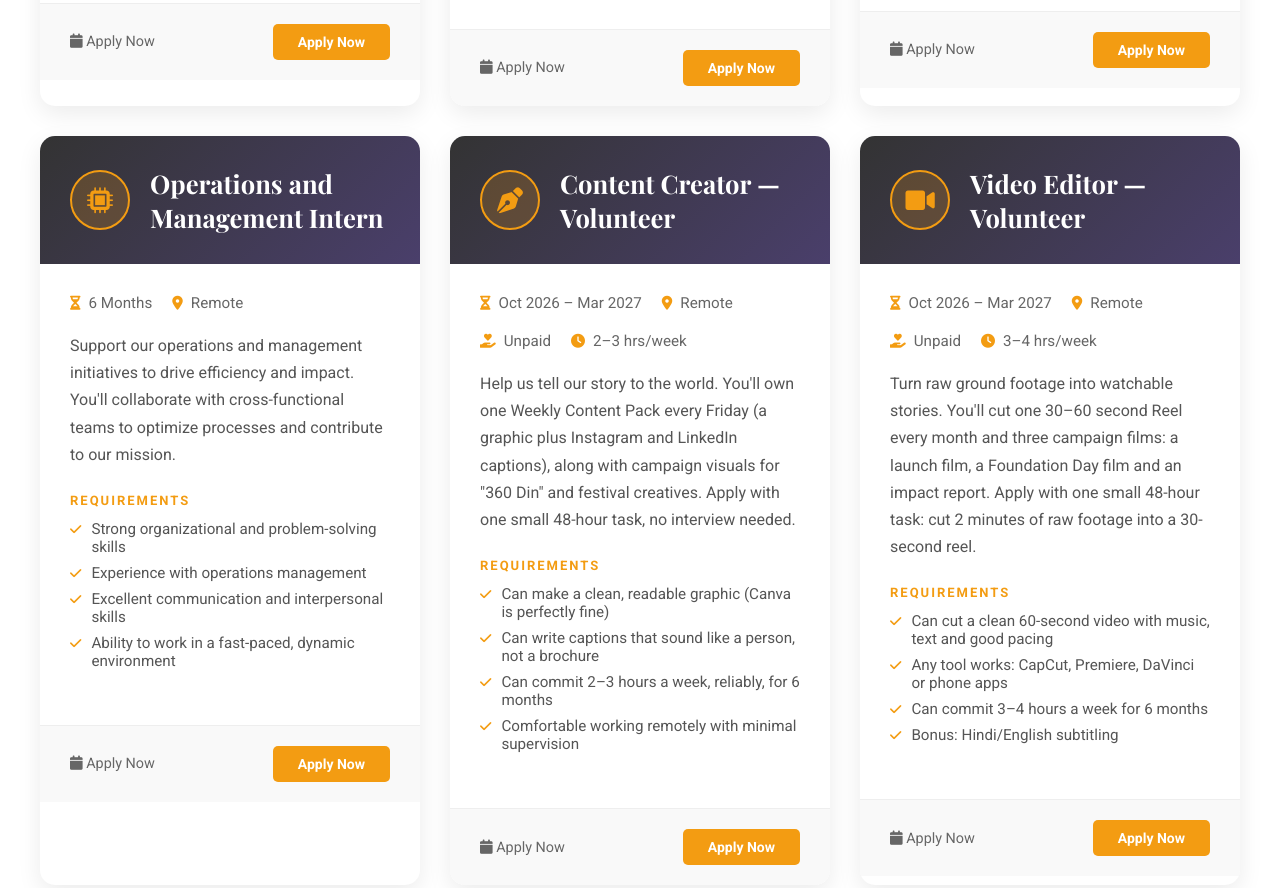
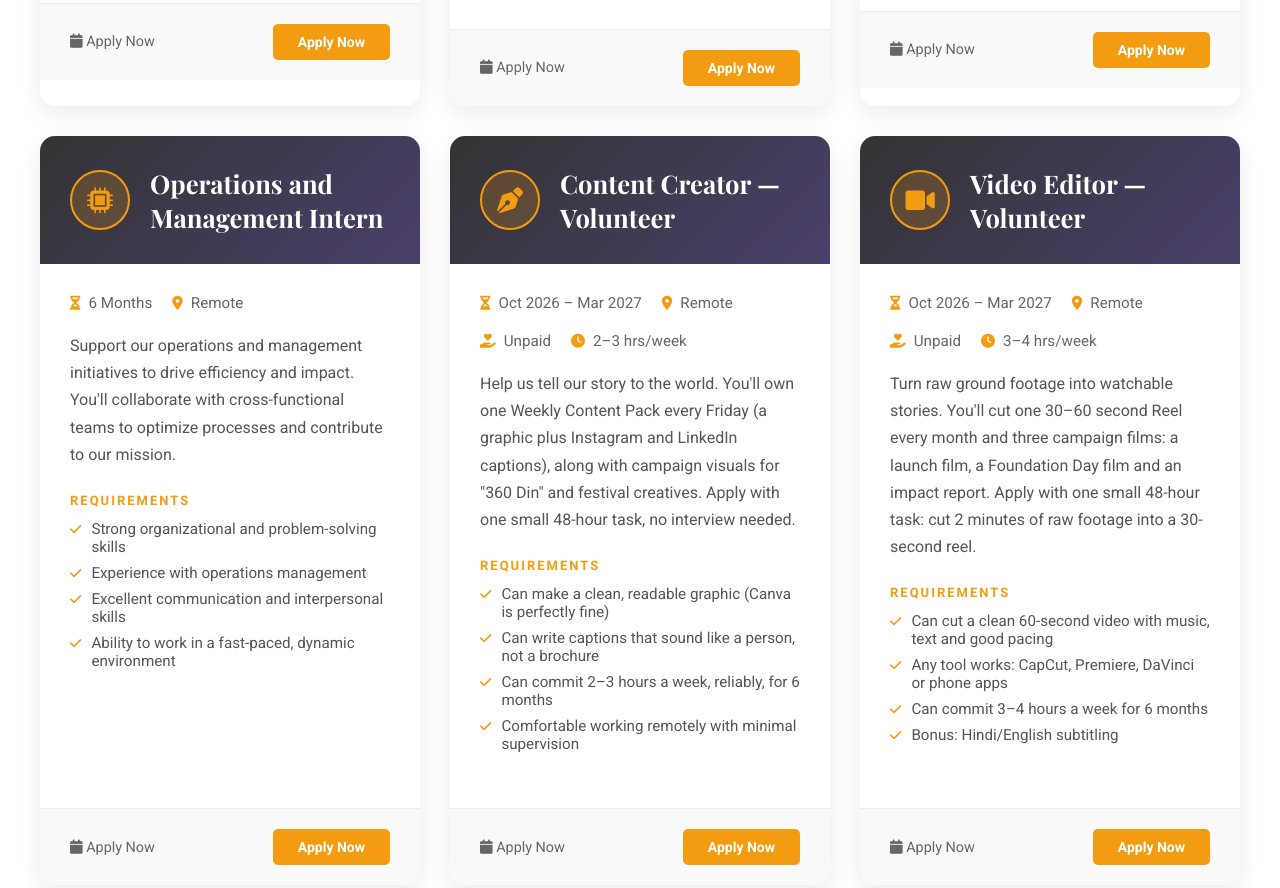
Before and after one commit to Sanskarmkf/mkstatic-QA, a website: page career.html in a window 1280 px wide. Shown: the part 1960-2848 px from the top of the page. Drawn offline with nearby package versions, Linux system fonts and the light colour scheme.

Commit message:
Align job card footers at the bottom

```diff
--- a/career.html
+++ b/career.html
@@ -395,14 +395,14 @@
         </div>
       </div>
        <!-- Job Card 4: Operations and Management Intern -->
-      <div class="job-card">
+     <div class="job-card" style="display:flex; flex-direction:column;">
         <div class="job-card-header">
           <div class="job-icon">
             <i class="fa-solid fa-microchip"></i>
           </div>
           <h3>Operations and Management Intern</h3>
         </div>
-        <div class="job-card-body">
+        <div class="job-card-body" style="flex:1;">
           <div class="job-meta">
             <div class="job-meta-item">
               <i class="fa-solid fa-hourglass-half"></i>
@@ -432,14 +432,14 @@
         </div>
       </div>
       <!-- Job Card 5: Content Creator — Volunteer -->
-      <div class="job-card">
+      <div class="job-card" style="display:flex; flex-direction:column;">
         <div class="job-card-header">
           <div class="job-icon">
             <i class="fa-solid fa-pen-nib"></i>
           </div>
           <h3>Content Creator — Volunteer</h3>
         </div>
-        <div class="job-card-body">
+        <div class="job-card-body" style="flex:1;">
           <div class="job-meta">
             <div class="job-meta-item">
               <i class="fa-solid fa-hourglass-half"></i>
@@ -478,14 +478,15 @@
       </div>
 
       <!-- Job Card 6: Video Editor — Volunteer -->
-      <div class="job-card">
+      <div class="job-card" style="display:flex; flex-direction:column;">
         <div class="job-card-header">
           <div class="job-icon">
             <i class="fa-solid fa-video"></i>
           </div>
           <h3>Video Editor — Volunteer</h3>
         </div>
-        <div class="job-card-body">
+        <div class="job-card-body" style="flex:1;">
+
           <div class="job-meta">
             <div class="job-meta-item">
               <i class="fa-solid fa-hourglass-half"></i>
```
